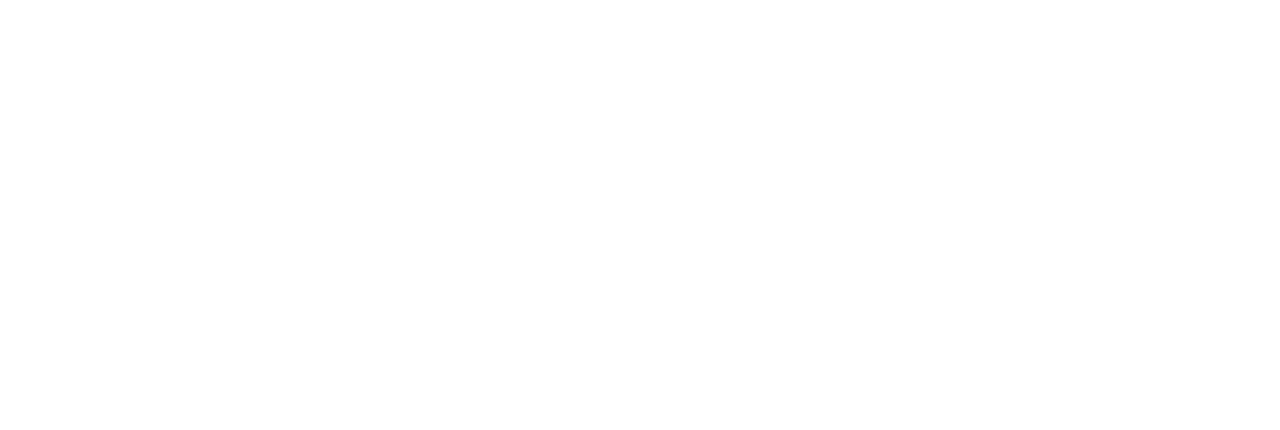
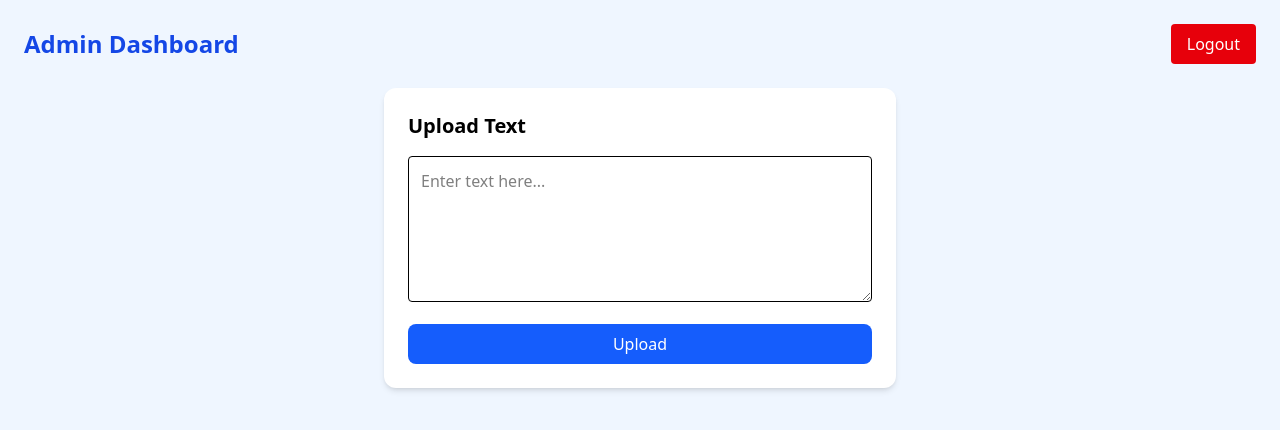
Before and after one commit to Chala751/RAG-APP, a React (Vite) app in the folder Frontend/: page /admin/dashboard in a window 1280 px wide. Before the commit this address had no page. Shown: the top 430 px of the page. Built offline with nearby package versions, Linux system fonts and the light colour scheme.

Commit message:
admin dashboard added

```diff
--- a/Frontend/src/App.jsx
+++ b/Frontend/src/App.jsx
@@ -4,6 +4,7 @@
 import { SearchProvider } from "./context/SearchContext";
 import { Toaster } from "react-hot-toast";
 import AdminLogin from "./pages/AdminLogin";
+import AdminDashboard from "./pages/AdminDashboard";
 
 const App = () => {
   return (
@@ -14,6 +15,7 @@
           <Route path="/" element={<Home />} />
           <Route path="/about" element={<About />} />
           <Route path="/admin" element={<AdminLogin/>} />
+          <Route path="/admin/dashboard" element={<AdminDashboard />} />
         </Routes>
       </BrowserRouter>
     </SearchProvider>
--- /dev/null
+++ b/Frontend/src/pages/AdminDashboard.jsx
@@ -0,0 +1,61 @@
+import { useState } from "react";
+import { useAdmin } from "../context/AdminContext";
+import { uploadText } from "../services/api";
+import { toast } from "react-hot-toast";
+
+const AdminDashboard = () => {
+  const [text, setText] = useState("");
+  const { admin, logout } = useAdmin();
+
+  const handleSubmit = async (e) => {
+    e.preventDefault();
+    if (!text.trim()) return toast.error("Please enter some text!");
+
+    try {
+      await uploadText(text);
+      toast.success("Text uploaded successfully!");
+      setText("");
+    } catch (err) {
+      console.error(err);
+      toast.error("Failed to upload text");
+    }
+  };
+
+  return (
+    <div className="min-h-screen bg-blue-50 p-6">
+      <div className="flex justify-between items-center mb-6">
+        <h1 className="text-2xl font-bold text-blue-700">
+          Admin Dashboard
+        </h1>
+        <button
+          onClick={logout}
+          className="bg-red-600 text-white px-4 py-2 rounded hover:bg-red-700"
+        >
+          Logout
+        </button>
+      </div>
+
+      <form
+        onSubmit={handleSubmit}
+        className="bg-white p-6 rounded-xl shadow-md max-w-lg mx-auto"
+      >
+        <h2 className="text-xl font-semibold mb-4">Upload Text</h2>
+        <textarea
+          rows={5}
+          value={text}
+          onChange={(e) => setText(e.target.value)}
+          placeholder="Enter text here..."
+          className="w-full border rounded p-3 mb-4 focus:outline-blue-500"
+        />
+        <button
+          type="submit"
+          className="w-full bg-blue-600 text-white py-2 rounded-lg hover:bg-blue-700 transition"
+        >
+          Upload
+        </button>
+      </form>
+    </div>
+  );
+};
+
+export default AdminDashboard;
```
